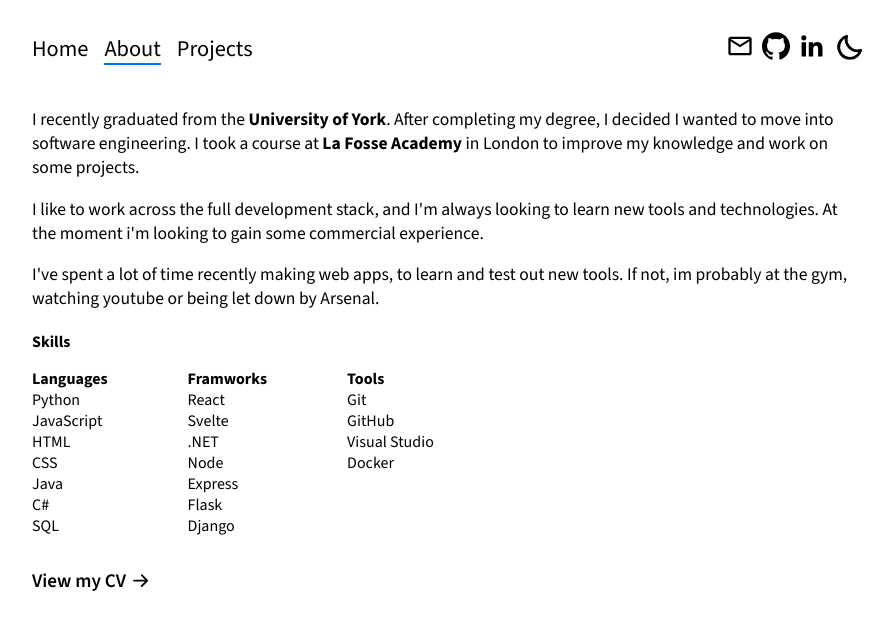
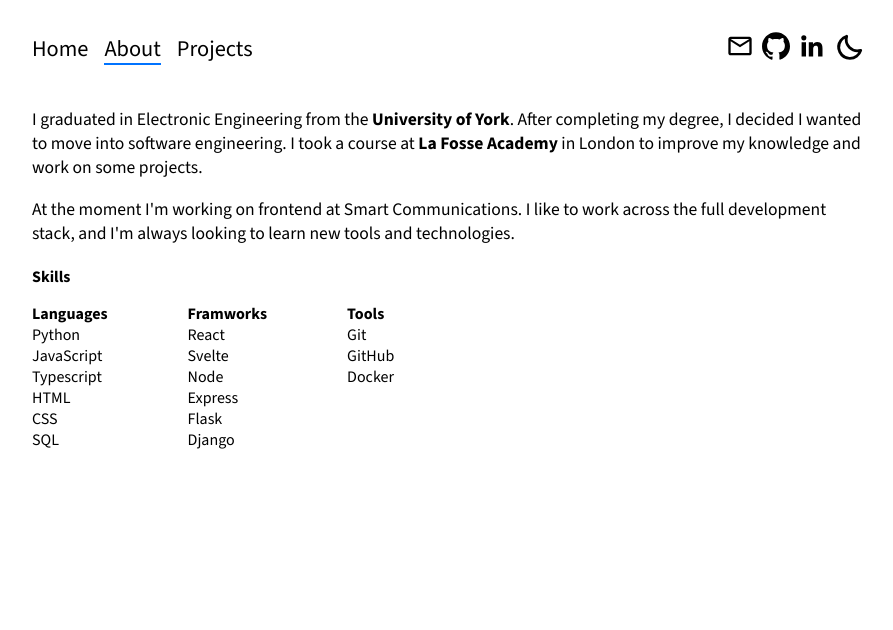
Before and after one commit to rnba12/website, a SvelteKit app: page /about in a window 1280 px wide. Shown: the top 630 px of the page, without its empty margins (192-1085 px from the left). Built offline with nearby package versions, Linux system fonts and the light colour scheme.

Commit message:
update info

```diff
--- a/src/lib/about.json
+++ b/src/lib/about.json
@@ -1,5 +1,5 @@
 {
-    "languages": ["Python", "JavaScript", "HTML", "CSS", "Java", "C#", "SQL"],
-    "frameworks": ["React", "Svelte", ".NET", "Node", "Express", "Flask", "Django"],
-    "tools": ["Git", "GitHub", "Visual Studio", "Docker"]
+    "languages": ["Python", "JavaScript", "Typescript", "HTML", "CSS", "SQL"],
+    "frameworks": ["React", "Svelte", "Node", "Express", "Flask", "Django"],
+    "tools": ["Git", "GitHub", "Docker"]
 }
--- a/src/routes/+page.svelte
+++ b/src/routes/+page.svelte
@@ -4,7 +4,7 @@
 
 <h1>Hi, I'm <span class="name">Russell</span></h1>
 
-<h2> I'm a recent grad in Electronic Engineering. I'm currently looking to gain some experience in software development.</h2>
+<h2> I'm an Electronic Engineering grad and software developer.</h2>
 
 <h2>Here you can find out a bit about me and some stuff I've worked on.</h2>
 
--- a/src/routes/about/+page.svelte
+++ b/src/routes/about/+page.svelte
@@ -8,13 +8,10 @@
 
 <section class="bio">
     <p style="margin-top: 0;">
-        I recently graduated from the <b>University of York</b>. After completing my degree, I decided I wanted to move into software engineering. I took a course at <b>La Fosse Academy</b> in London to improve my knowledge and work on some projects.
+        I graduated in Electronic Engineering from the <b>University of York</b>. After completing my degree, I decided I wanted to move into software engineering. I took a course at <b>La Fosse Academy</b> in London to improve my knowledge and work on some projects.
      </p><p>
-        I like to work across the full development stack, and I'm always looking to learn new tools and technologies. At the moment i'm looking to gain some commercial experience.
+        At the moment I'm working on frontend at Smart Communications. I like to work across the full development stack, and I'm always looking to learn new tools and technologies.
         </p>
-    <p>
-        I've spent a lot of time recently making web apps, to learn and test out new tools. If not, im probably at the gym, watching youtube or being let down by Arsenal.
-    </p>
 </section>
 
 
@@ -41,10 +38,6 @@
             {/each}
         </div>
     </div>
-    <a class="cv-link" href="/cv.pdf">
-        <span>View my CV</span>
-        <svg xmlns="http://www.w3.org/2000/svg" width="19.2" height="19.2" viewBox="0 0 256 256"><g transform="rotate(90 128 128)"><path fill="currentColor" d="M208.49 120.49a12 12 0 0 1-17 0L140 69v147a12 12 0 0 1-24 0V69l-51.51 51.49a12 12 0 0 1-17-17l72-72a12 12 0 0 1 17 0l72 72a12 12 0 0 1 0 17Z"/></g></svg>
-    </a>
 </section>
 
 
@@ -64,20 +57,6 @@
     .header {
         font-weight: 700;
     }
-    .cv-link {
-        display: inline-flex;
-        align-items: center;
-        gap: 5px;
-        font-size: 1.2rem;
-        margin-top: 2rem;
-        color: inherit;
-        text-decoration: none;
-        font-weight: 600;
-        transition: all 0.1s;
-        &:hover {
-            color: var(--accent-colour);
-        }
-    }
 
     @media only screen and (max-width: 600px) {
         .skills {
```
Also changed, not shown: 1 other file (tests, documents, lock files or other folders).
